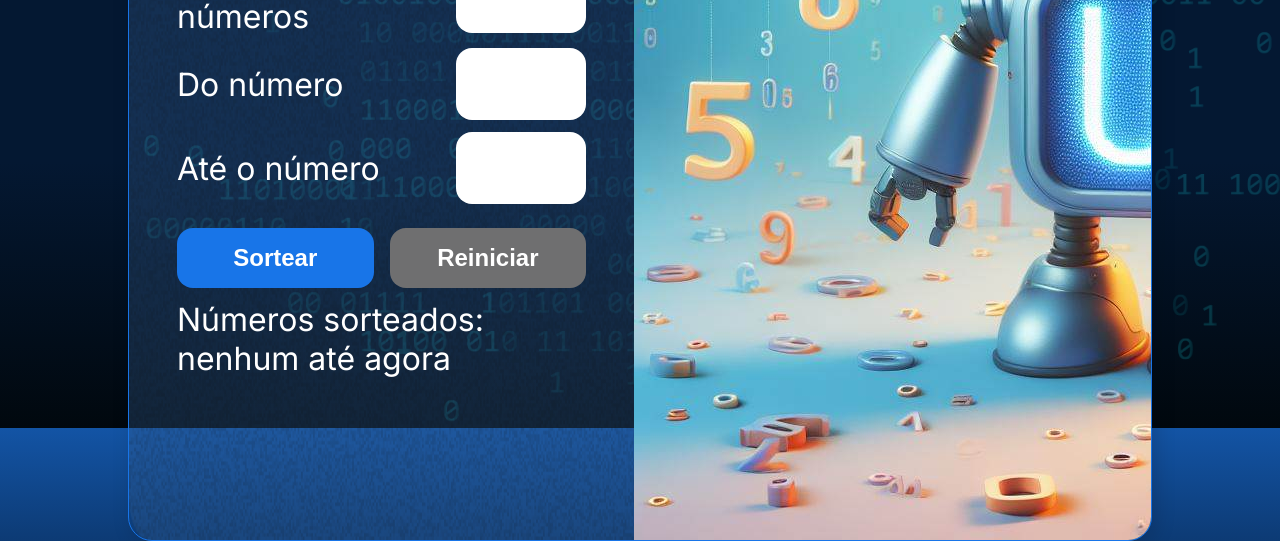
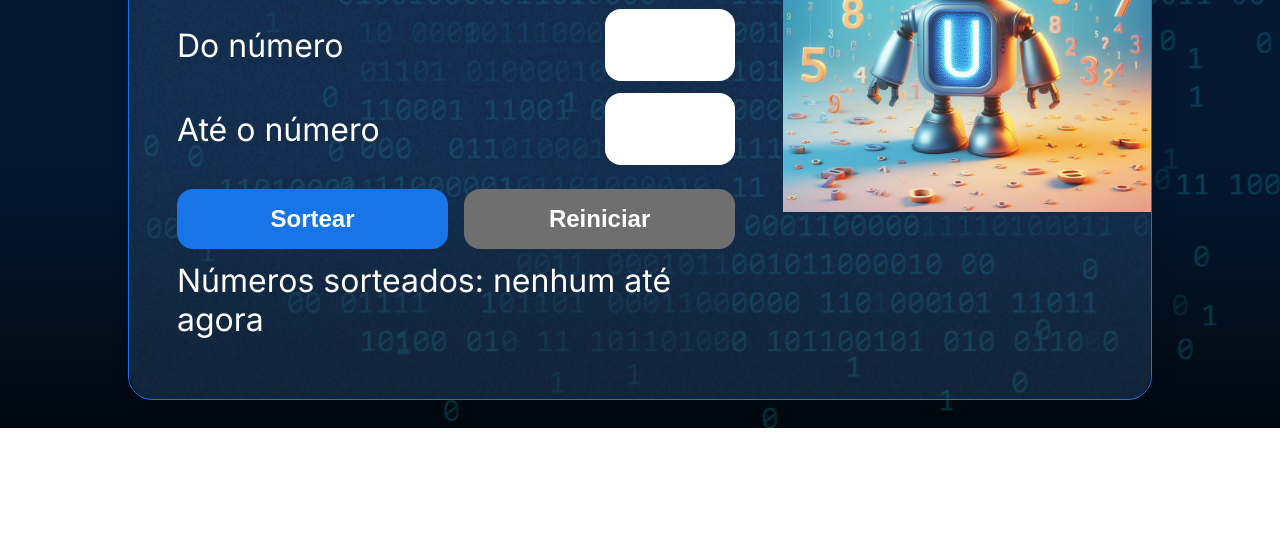
Before and after one commit to Herbeno/sorteador-de-numeros, a plain HTML site: page index.html in a window 1280 px wide. Shown: the part 372-913 px from the top of the page. After the commit the page ends 800 px from the top, so only its background shows below. Drawn offline with Linux system fonts and the light colour scheme.

Commit message:
Update style.css

```diff
--- a/style.css
+++ b/style.css
@@ -130,10 +130,10 @@ h1 {
     line-height: normal;
 }
 
-.container__imagem-pessoa {
-    max-width: 49%;
+.container__robo {
+    max-width: 36%;
     height: auto;
-    margin-top: 3rem;
+    margin-top: rem;
 }
 
 button:disabled {
```
